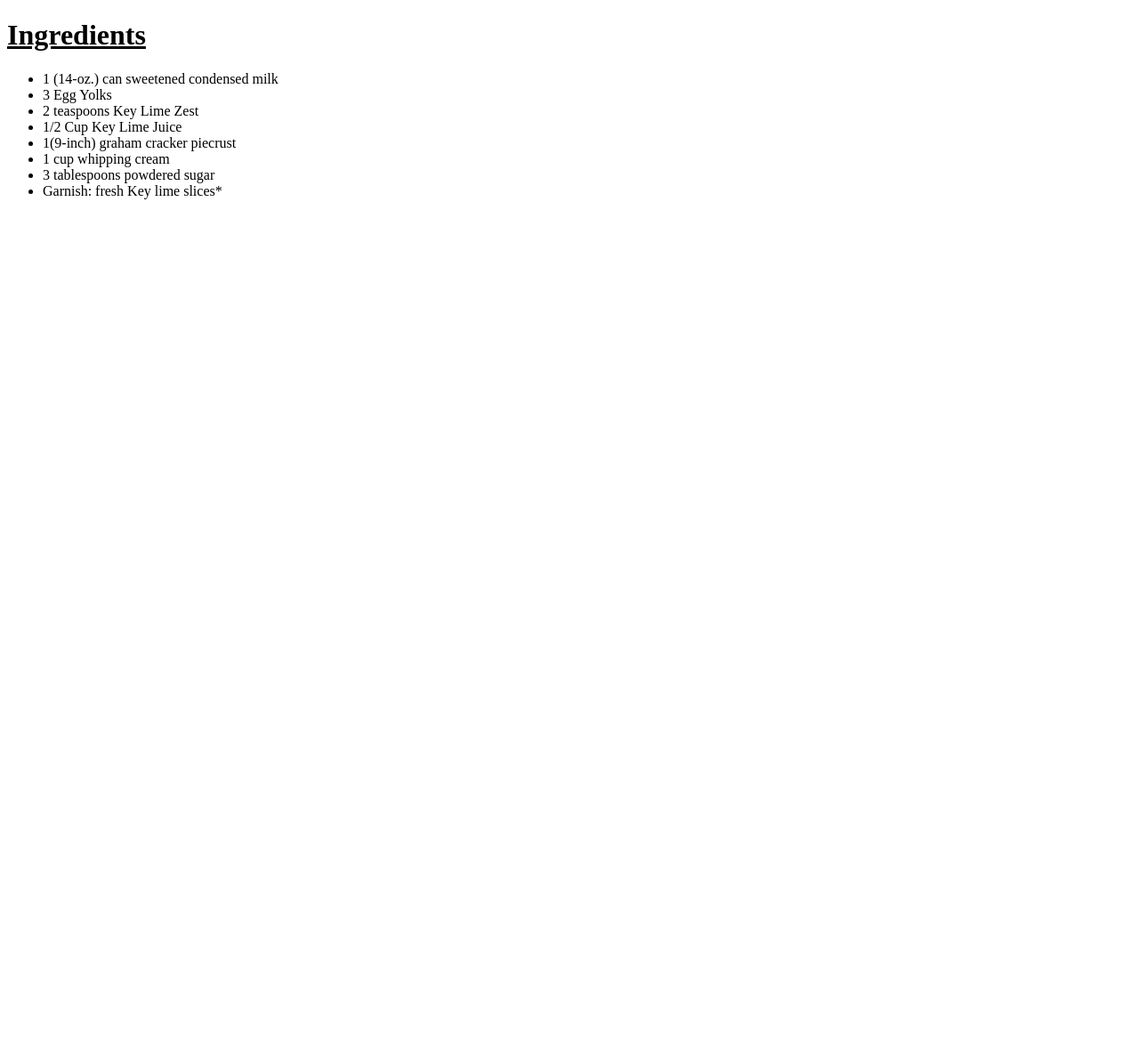
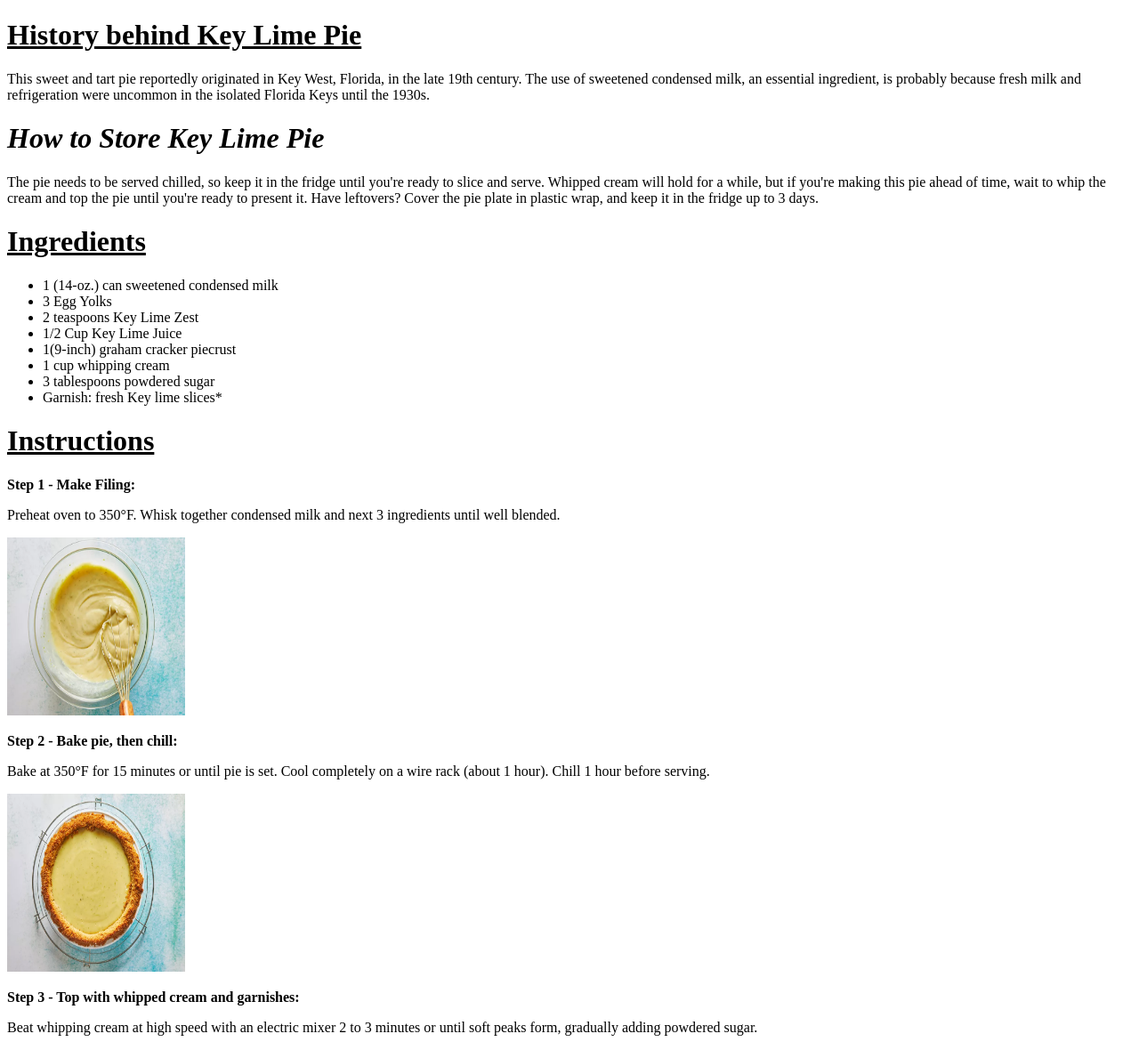
Before and after one commit to JHind8987/odin-recipes, a plain HTML site: page pages/keylp.html in a window 1280 px wide. Shown: the whole page at 89% size. Before the commit the page ends 800 px from the top, so only its background shows below. Drawn offline with Linux system fonts and the light colour scheme.

Commit message:
further fluffing of keylimepie

```diff
--- a/pages/keylp.html
+++ b/pages/keylp.html
@@ -7,6 +7,16 @@
 </head>
 
 <body>
+
+
+    <h1><u>History behind Key Lime Pie</u></h1>
+    This sweet and tart pie reportedly originated in Key West, Florida, in the late 19th century. The use of sweetened condensed milk, an essential ingredient, is probably because fresh milk and refrigeration were uncommon in the isolated Florida Keys until the 1930s.
+
+    <h1><em>How to Store Key Lime Pie</em></h1>
+    The pie needs to be served chilled, so keep it in the fridge until you're ready to slice and serve. Whipped cream will hold for a while, but if you're making this pie ahead of time, wait to whip the cream and top the pie until you're ready to present it.
+
+    Have leftovers? Cover the pie plate in plastic wrap, and keep it in the fridge up to 3 days.
+
 
 <h1><u>Ingredients</u></h1>
 
@@ -24,5 +34,31 @@
 
 
 
+<h1><u>Instructions</u></h1>
+
+    <b>Step 1 - Make Filing:</b><p></p>
+        Preheat oven to 350°F. Whisk together condensed milk and next 3 ingredients until well blended.
+        <p></p>
+        <img src="../img/step1.webp" height="200" width="200"><p></p>
+
+
+    <b>Step 2 - Bake pie, then chill: </b><p></p>
+        Bake at 350°F for 15 minutes or until pie is set. Cool completely on a wire rack (about 1 hour). Chill 1 hour before serving.
+        <p></p>
+        <img src="../img/step2.webp" height="200" width="200"> <p></p>
+
+
+    <b>Step 3 - Top with whipped cream and garnishes:</b><p></p>
+        Beat whipping cream at high speed with an electric mixer 2 to 3 minutes or until soft peaks form, gradually adding powdered sugar.<p></p>
+
+
+
+
+
+
+
+
+
+
 </body>
 </html>
```
Also changed, not shown: img/step1.webp (added), img/step2.webp (added), img/step3.webp (added), img/step4.webp (added).
